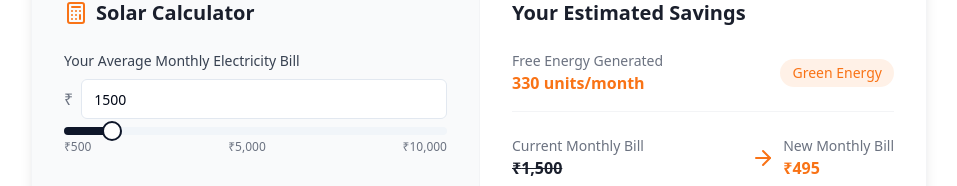
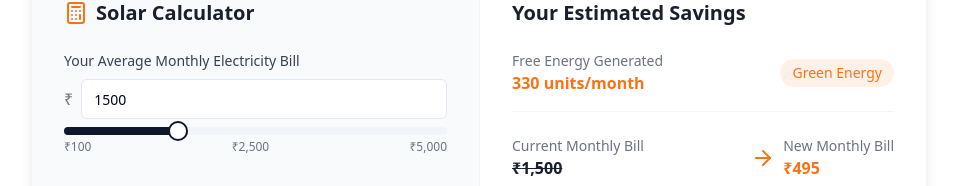
Before and after one commit to manojkansal123/lumifly, a React (Vite) app: page / in a window 1280 px wide. Shown: the part 5200-5386 px from the top of the page, without its empty margins (161-1118 px from the left). Built offline with nearby package versions, Linux system fonts and the light colour scheme.

Commit message:
Fix: Calculator bill amount range
Update the calculator's input range for the monthly bill to be between 100 and 5000.

```diff
--- a/src/components/sections/CalculatorSection.tsx
+++ b/src/components/sections/CalculatorSection.tsx
@@ -1,3 +1,4 @@
+
 import { useState, useEffect } from 'react';
 import { Button } from '@/components/ui/button';
 import { Input } from '@/components/ui/input';
@@ -22,8 +23,6 @@ const CalculatorSection = () => {
 
       if (adjustedBill < 145) {
         calculatedValue = adjustedBill / 2.9;
-      } else if (adjustedBill < 850) {
-        calculatedValue = (50 + (adjustedBill - 145) / 4.7);
       } else if (adjustedBill < 850) {
         calculatedValue = (50 + (adjustedBill - 145) / 4.7);
       } else if (adjustedBill < 1990) {
@@ -106,8 +105,8 @@ const CalculatorSection = () => {
                     <span className="text-gray-500 mr-2">₹</span>
                     <Input
                       type="number"
-                      min="500"
-                      max="10000"
+                      min="100"
+                      max="5000"
                       value={monthlyBill}
                       onChange={(e) => setMonthlyBill(Number(e.target.value))}
                       className="w-full"
@@ -116,16 +115,16 @@ const CalculatorSection = () => {
                   <div className="mt-2">
                     <Slider
                       value={[monthlyBill]}
-                      min={500}
-                      max={10000}
+                      min={100}
+                      max={5000}
                       step={100}
                       className="w-full"
                       onValueChange={(value) => setMonthlyBill(value[0])}
                     />
                     <div className="flex justify-between text-xs text-gray-500 mt-1">
-                      <span>₹500</span>
+                      <span>₹100</span>
+                      <span>₹2,500</span>
                       <span>₹5,000</span>
-                      <span>₹10,000</span>
                     </div>
                   </div>
                 </div>
```
